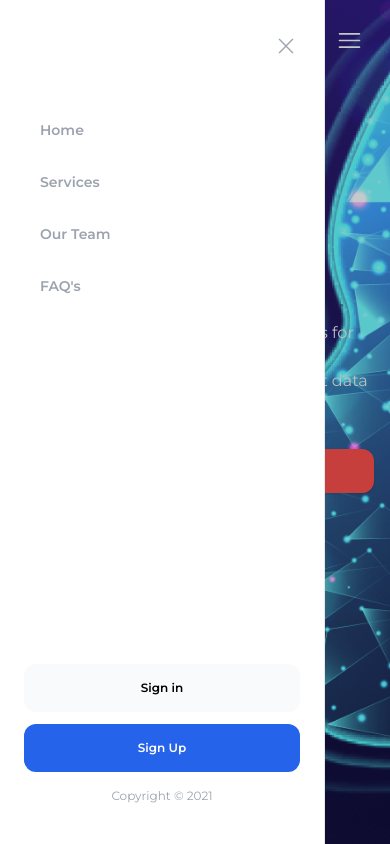
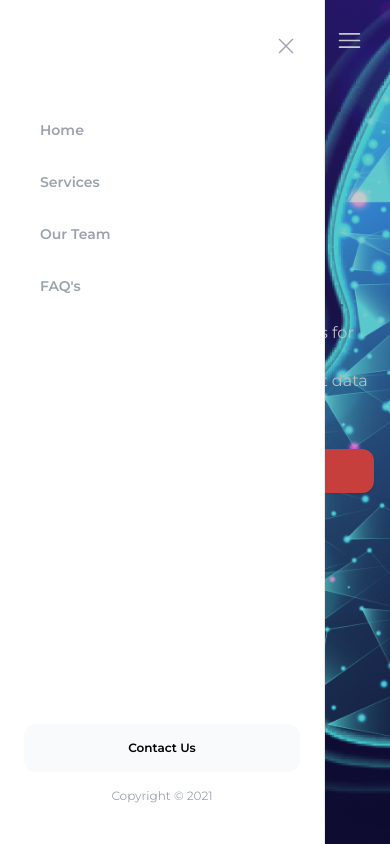
Before and after one commit to Souravvmishra/cognozire-web, a Next.js app: page / in a window 390 px wide. Both pictures are taken after a click on the button 349 px from the left and 40 px from the top of the page. Shown: the top 844 px of the page. Built offline with nearby package versions, Linux system fonts and the light colour scheme.

Commit message:
removed extra btns from nav

```diff
--- a/components/main/Navbar.jsx
+++ b/components/main/Navbar.jsx
@@ -82,13 +82,7 @@ function Navbar() {
                                 className="block px-4 py-3 mb-3 leading-loose text-xs text-center font-semibold  bg-gray-50 hover:bg-gray-100 rounded-xl"
                                 href="#"
                             >
-                                Sign in
-                            </a>
-                            <a
-                                className="block px-4 py-3 mb-2 leading-loose text-xs text-center text-white font-semibold bg-blue-600 hover:bg-blue-700 rounded-xl"
-                                href="#"
-                            >
-                                Sign Up
+                                Contact Us
                             </a>
                         </div>
                         <p className="my-4 text-xs text-center text-gray-400">
```
